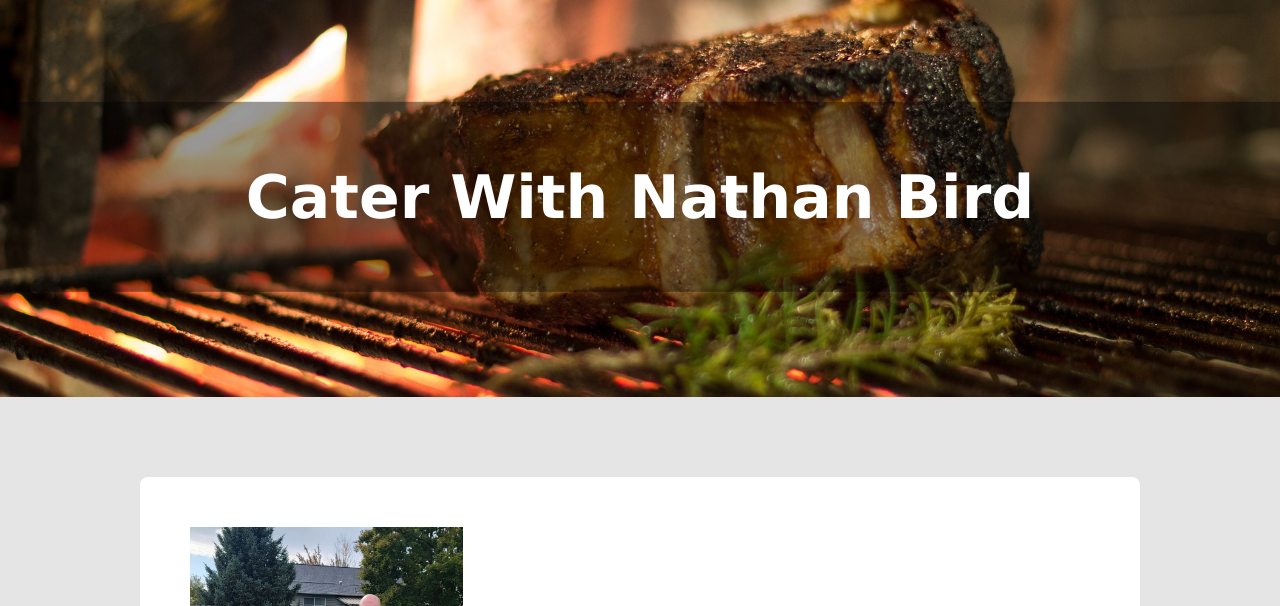
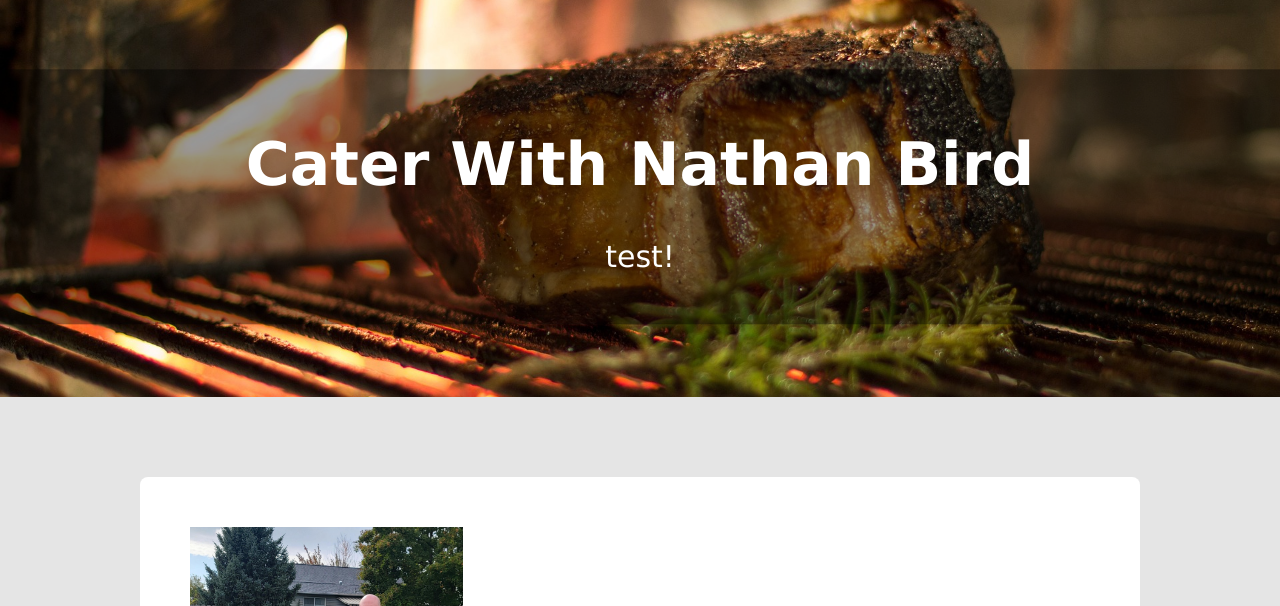
Before and after one commit to natebirdbyui/group-project, a website with bundled scripts: page src/index.html in a window 1280 px wide. Shown: the part 193-799 px from the top of the page. Built offline with nearby package versions, Linux system fonts and the light colour scheme.

Commit message:
test url update

```diff
--- a/src/index.html
+++ b/src/index.html
@@ -46,6 +46,7 @@
             <img src="images/food/steak-1359897_1920.jpg" alt="steak" class="banner-bg">
             <div class="banner-content">
             <h1>Cater With Nathan Bird</h1>
+            <p>test!</p>
             </div>
         </div>
 
```
